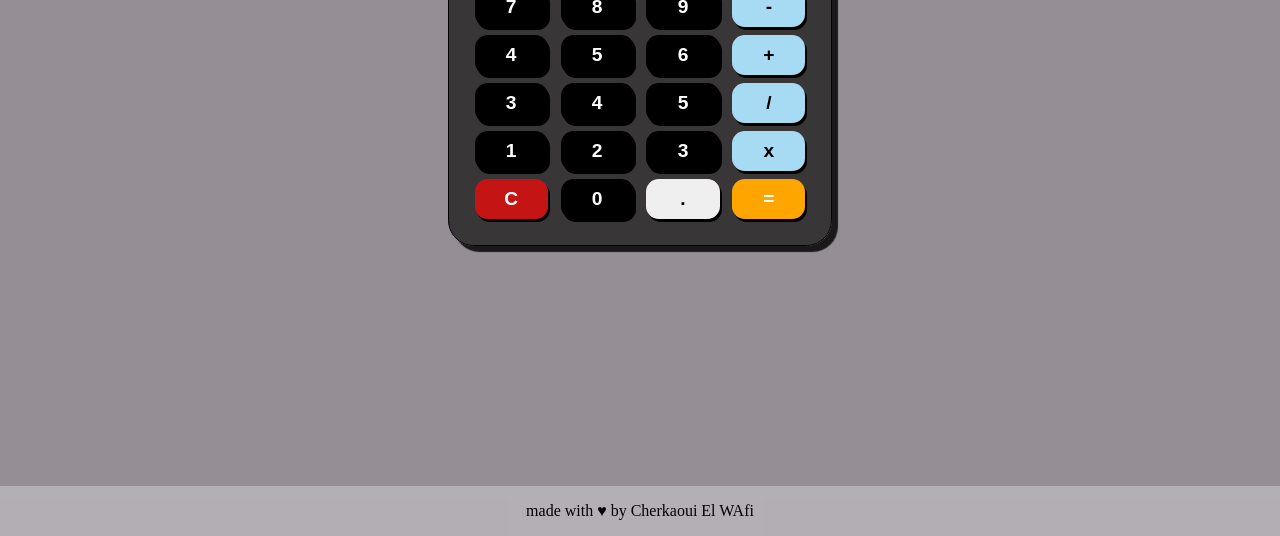
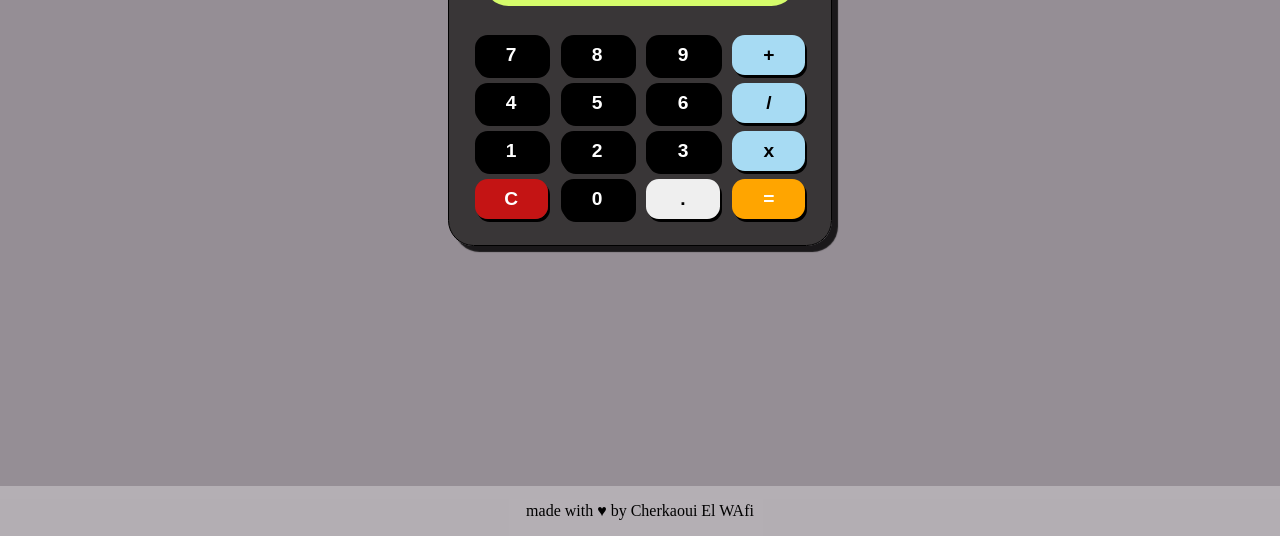
Before and after one commit to El-Wafi-Cherkaoui/calculator, a plain HTML site: page index.html in a window 1280 px wide. Shown: the part 264-800 px from the top of the page. Drawn offline with Linux system fonts and the light colour scheme; a web font is replaced by a local one.

Commit message:
remove extra duplicated buttons

```diff
--- a/index.html
+++ b/index.html
@@ -14,22 +14,17 @@
         </div>
         <div class="buttons">
 
+
             <div class="row">
                 <button>7</button>
                 <button>8</button>
                 <button>9</button>
-                <button>-</button>
+                <button>+</button>
             </div>
             <div class="row">
                 <button>4</button>
                 <button>5</button>
                 <button>6</button>
-                <button>+</button>
-            </div>
-            <div class="row">
-                <button>3</button>
-                <button>4</button>
-                <button>5</button>
                 <button>/</button>
             </div>
             <div class="row">
```
